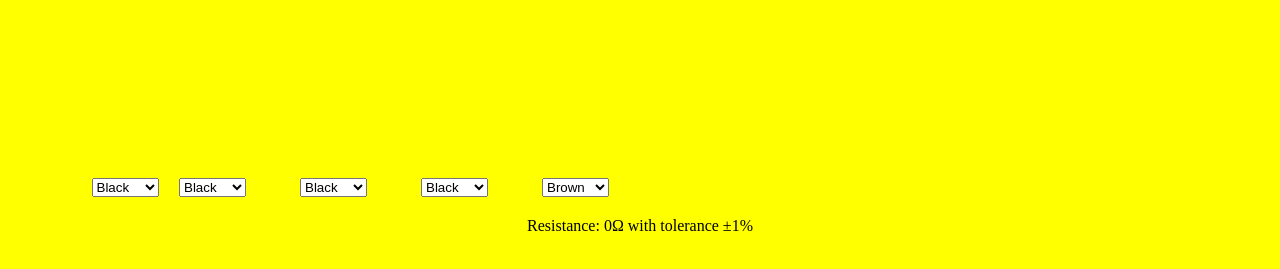
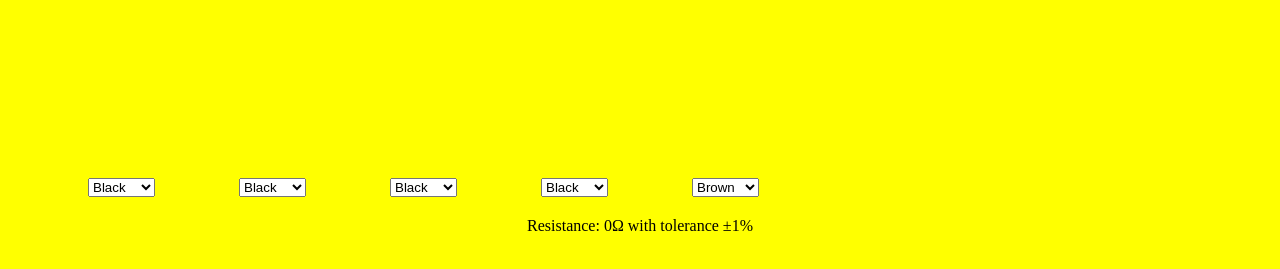
Before and after one commit to TanajiLangote/resistancecalculator, a plain HTML site: page index.html in a window 1280 px wide. Shown: the part 217-486 px from the top of the page. Drawn offline with Linux system fonts and the light colour scheme.

Commit message:
Update styles.css

```diff
--- a/styles.css
+++ b/styles.css
@@ -3,7 +3,7 @@
 	}
 
 		.bandi, .bandii, .bandiii, .bandiv, .bandv {
-			margin-left: 50px;
+			margin-left: 80px;
 			align:center;
   margin-top: 200px;
   display: inline-block;
@@ -18,9 +18,7 @@ marquee{
   background-color:blue;
   color: pink;
 }
-#Band1{
-  margin-left: 50%;
-}
+
 #result {
   text-align: center; /* Center the text horizontally */
   margin-top: 20px; /* Adjust the top margin as needed */
```
